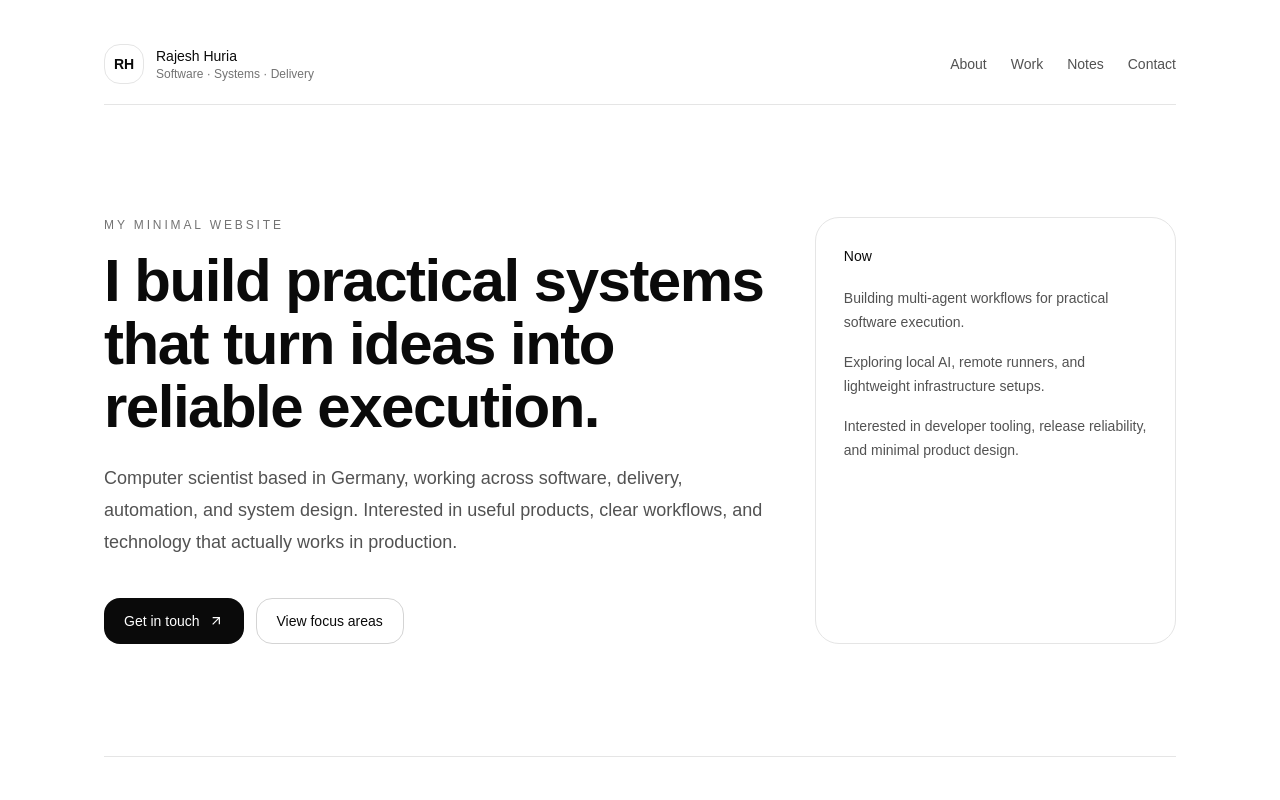
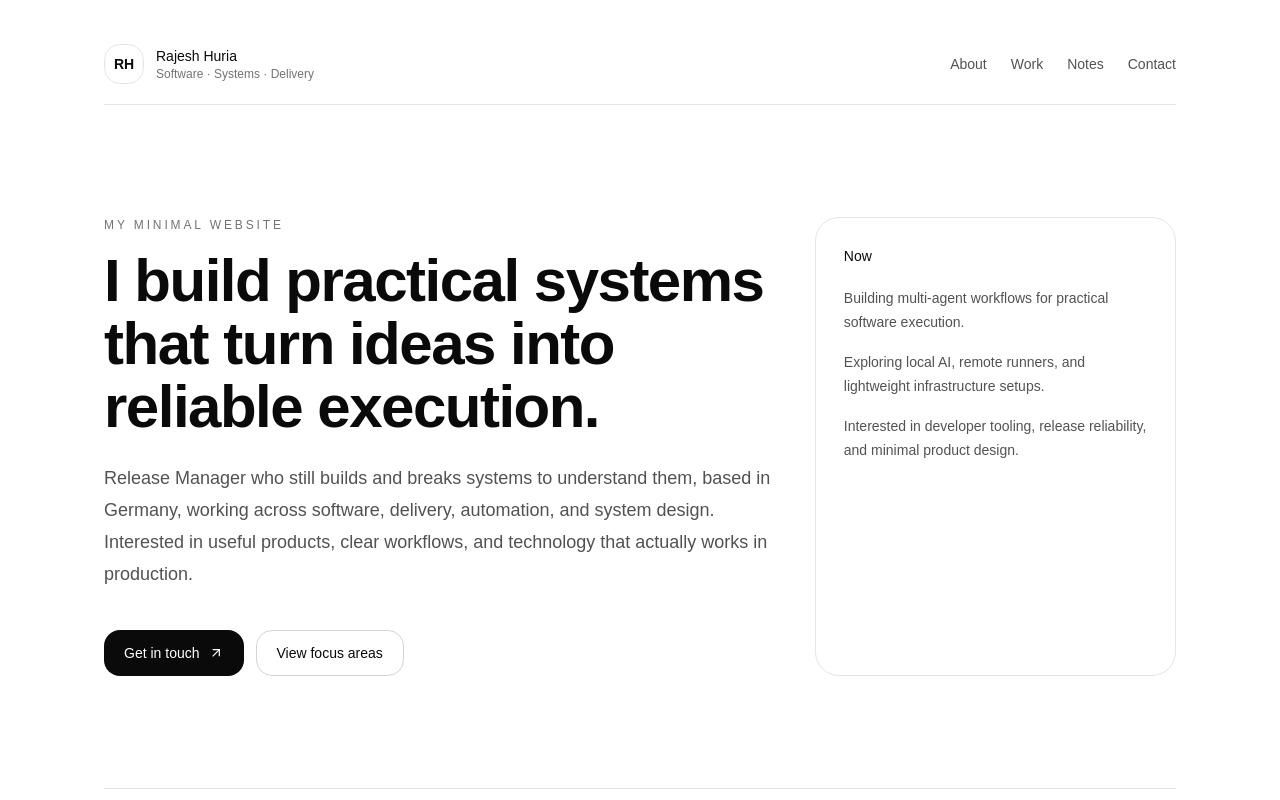
Before and after one commit to RajeshHuria/personal-site, a Next.js app: page / in a window 1280 px wide. Shown: the top 800 px of the page. Built offline with nearby package versions, Linux system fonts and the light colour scheme.

Commit message:
updated title

```diff
--- a/components/PersonalSite.jsx
+++ b/components/PersonalSite.jsx
@@ -156,7 +156,7 @@ export default function PersonalSite() {
                 I build practical systems that turn ideas into reliable execution.
               </h1>
               <p className="mt-6 max-w-2xl text-base leading-8 text-neutral-600 md:text-lg">
-                Computer scientist based in Germany, working across software, delivery, automation,
+                Release Manager who still builds and breaks systems to understand them, based in Germany, working across software, delivery, automation,
                 and system design. Interested in useful products, clear workflows, and technology
                 that actually works in production.
               </p>
```
